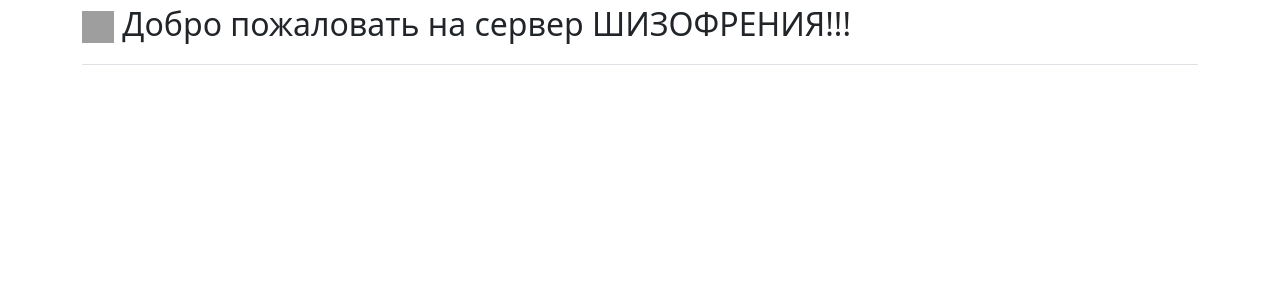
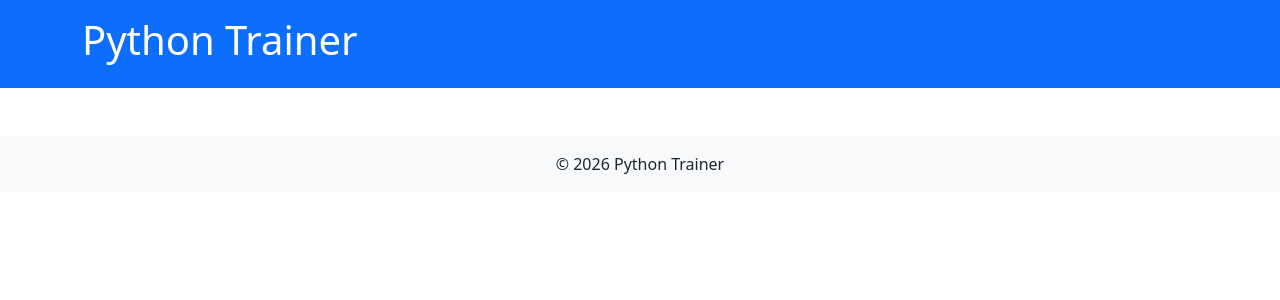
Before and after one commit to goliaf0solo/django_p_trainer, a Django app: template core/templates/core/base.html in a window 1280 px wide. Shown: the top 300 px of the page. Run offline with Django 4.2, Linux system fonts and the light colour scheme; the template is opened without the code that fills it, so the values that code supplies are empty; some libraries are stand-ins or nearby versions; grey boxes are pictures that could not be loaded.

Commit message:
feat: redesign base template with blocks and Bootstrap layout

```diff
--- a/core/templates/core/base.html
+++ b/core/templates/core/base.html
@@ -1,23 +1,33 @@
+{% load static %}
 <!DOCTYPE html>
 <html lang="ru">
 <head>
     <meta charset="UTF-8">
-    <title>{% block pagetitle %}{% endblock %}</title>
-    {% load static %}
-    <link href="{% static 'bootstrap.min.css' %}" rel="stylesheet">
+    <meta name="viewport" content="width=device-width, initial-scale=1.0">
+    <title>{% block pagetitle %}Python Trainer{% endblock %}</title>
+    <link rel="stylesheet" href="{% static 'bootstrap.min.css' %}">
+    {% block extra_css %}{% endblock %}
 </head>
 <body>
-<main>
-    <div class="container">
-        <header class="border-bottom">
-            <a href="/" class="d-flex align-items-center mb-3 mb-md-0 me-md-auto text-dark text-decoration-none">
-                <div class="fs-2 mb-3">
-                    <img src="{% static 'calculator.svg' %}" alt="Проект про математику" width="32" height="32"/>
-                    <span>Добро пожаловать на сервер ШИЗОФРЕНИЯ!!!</span>
-                </div>
-            </a>
-        </header>
-    </div>
-</main>
+    <header class="bg-primary text-white py-3">
+        <div class="container">
+            <h1>{% block header %}Python Trainer{% endblock %}</h1>
+        </div>
+    </header>
+
+    <main>
+        <div class="container mt-4">
+            {% block content %}
+            {% endblock %}
+        </div>
+    </main>
+
+    <footer class="bg-light py-3 mt-5">
+        <div class="container text-center">
+            {% block footer %}© 2026 Python Trainer{% endblock %}
+        </div>
+    </footer>
+
+    {% block extra_js %}{% endblock %}
 </body>
 </html>
```
